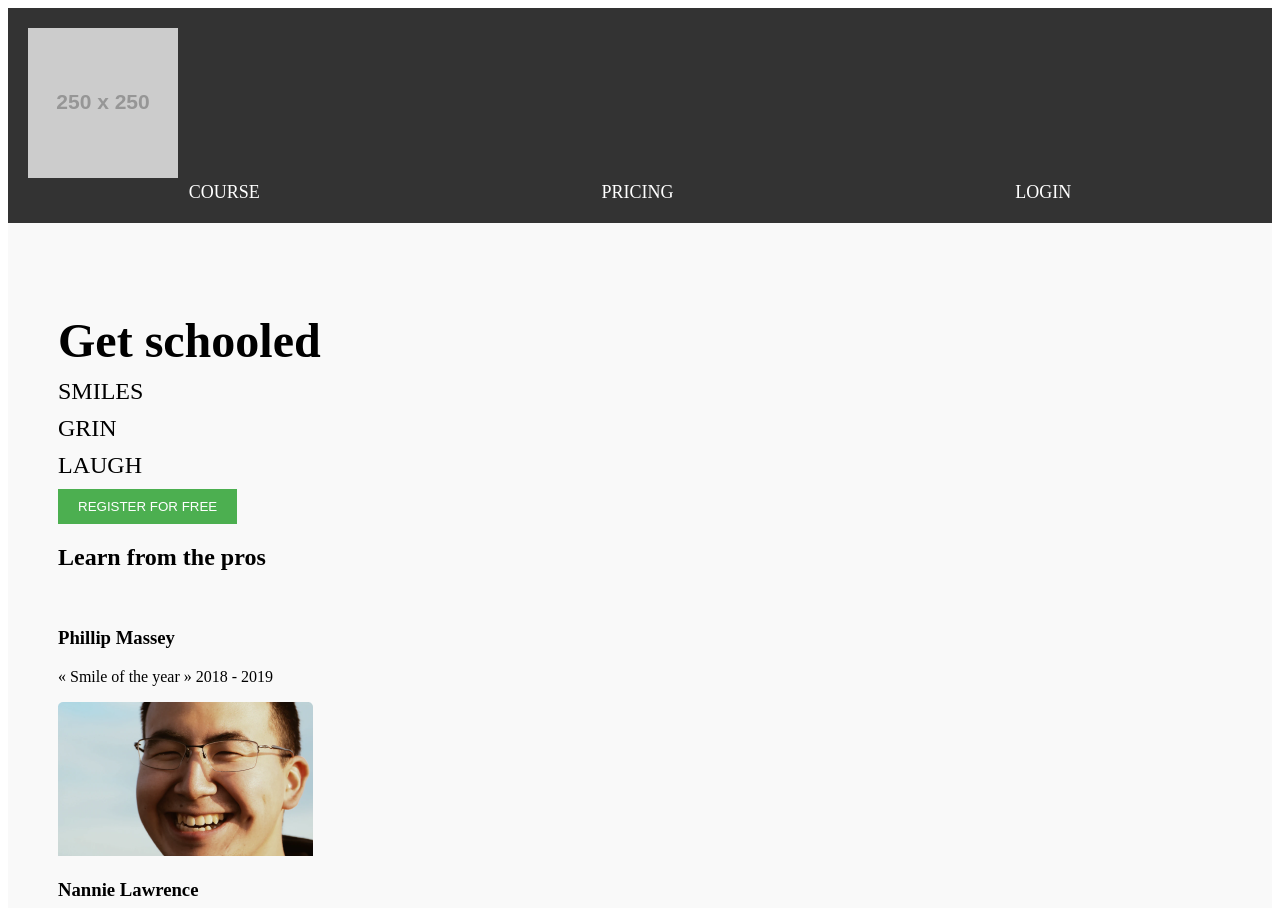
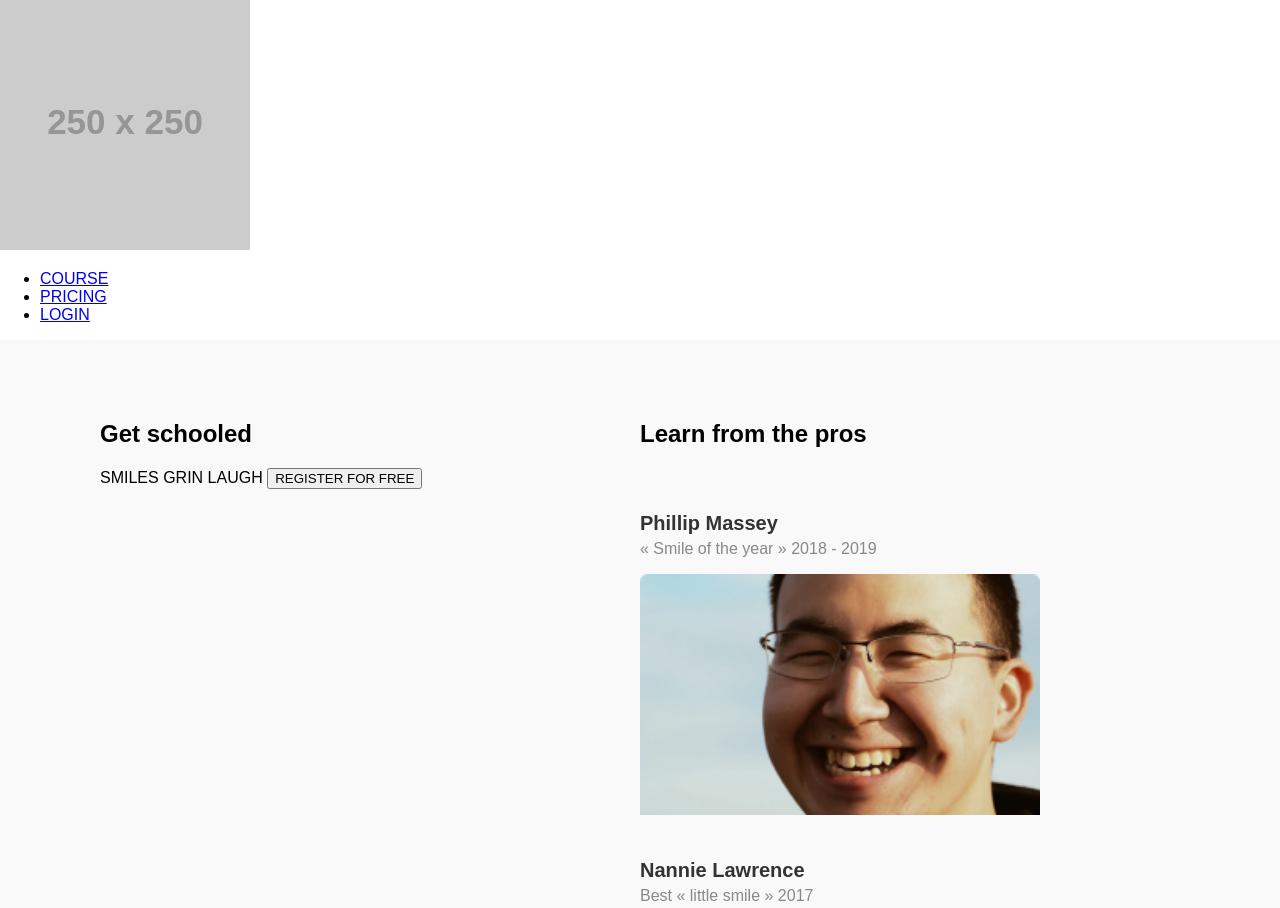
Before and after one commit to russellbelmont/alx_html_css, a plain HTML site: page index.html in a window 1280 px wide. Shown: the top 908 px of the page. Drawn offline with Linux system fonts and the light colour scheme; placeholder pictures from the web are drawn by us.

Commit message:
Add styling for quote section based on Figma design

```diff
--- a/css/styles.css
+++ b/css/styles.css
@@ -1,60 +1,73 @@
-/* In your css/styles.css file */
 
-/* Header styles */
-header {
-    background-color: #333; /* Example background color */
-    padding: 20px;
-    color: white;
+/* General styles */
+body {
+    font-family: 'Source Sans Pro', sans-serif; /* Use the Figma font */
+    margin: 0;
+    padding: 0;
+    box-sizing: border-box;
 }
 
-nav img {
-    width: 150px; /* Adjust logo size */
+/* Quote section styles */
+section {
+    display: flex;
+    justify-content: space-between;
+    padding: 60px 100px; /* Adjust the padding to match the design in Figma */
+    background-color: #f9f9f9; /* Set a background color for the section */
 }
 
-nav ul {
-    list-style-type: none;
-    margin: 0;
-    padding: 0;
-    display: flex;
-    justify-content: space-around;
+section div {
+    flex: 1; /* Let both divs take equal space */
+    margin-right: 20px; /* Add margin between the two divs */
 }
 
-nav ul li {
-    display: inline-block;
-    margin-right: 20px;
+/* Image styles */
+section div img {
+    width: 100%; /* Make the image responsive */
+    height: auto;
+    max-width: 400px; /* Set a max width to ensure the image doesn't stretch */
+    margin-bottom: 20px; /* Add space below the image */
 }
 
-nav ul li a {
-    color: white;
-    text-decoration: none;
-    font-size: 18px;
+/* Blockquote styles */
+section div blockquote {
+    font-size: 24px; /* Adjust font size to match the Figma design */
+    font-style: italic;
+    color: #555; /* Set the text color */
+    margin-bottom: 20px; /* Add space below the blockquote */
+    padding: 20px; /* Add padding around the quote */
+    background-color: #fff; /* Set a background color for the quote */
+    border-left: 5px solid #4CAF50; /* Add a left border to match the Figma style */
+    max-width: 600px; /* Set a max width */
+    margin: 0 auto; /* Center the quote */
 }
 
-/* First Section styles */
-main section:first-of-type {
-    padding: 50px;
-    background-color: #f9f9f9;
+/* Name and role styles */
+section div h3 {
+    font-size: 20px;
+    font-weight: bold;
+    color: #333; /* Set text color */
+    margin-bottom: 5px;
 }
 
-main section:first-of-type h1 {
-    font-size: 48px;
-    margin-bottom: 10px;
+section div p {
+    font-size: 16px;
+    color: #888; /* Set a lighter text color */
+    margin-top: 0;
 }
 
-main section:first-of-type span {
-    display: block;
-    font-size: 24px;
-    margin-bottom: 10px;
+/* Mobile responsiveness */
+@media (max-width: 768px) {
+    section {
+        flex-direction: column; /* Stack the two divs on smaller screens */
+        padding: 30px 20px; /* Adjust padding for mobile */
+    }
+
+    section div {
+        margin-right: 0; /* Remove the margin between divs */
+        margin-bottom: 20px; /* Add space between divs */
+    }
+
+    section div img {
+        max-width: 100%; /* Ensure the image fits the mobile screen */
+    }
 }
-
-main section:first-of-type button {
-    background-color: #4CAF50;
-    color: white;
-    padding: 10px 20px;
-    border: none;
-    cursor: pointer;
-}
-
-main section:first-of-type button:hover {
-    background-color: #45a049;
-}
```
